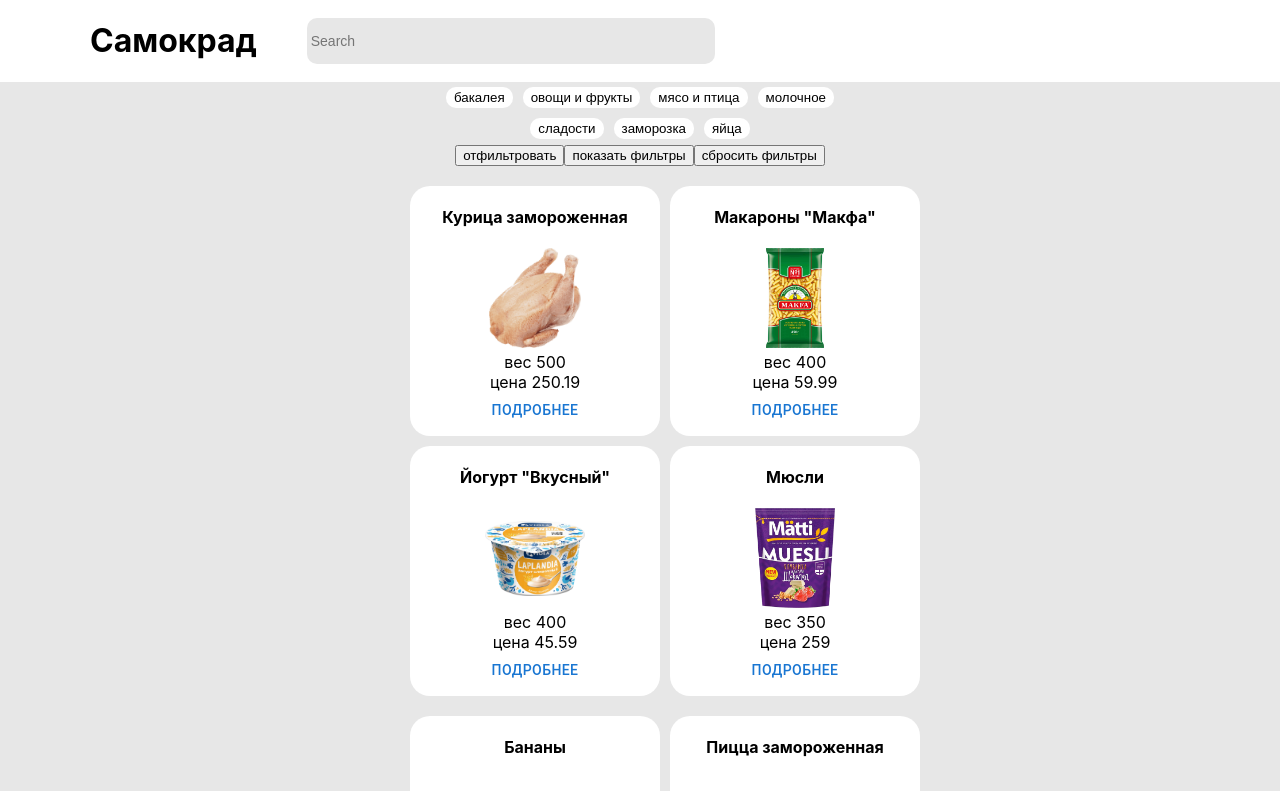
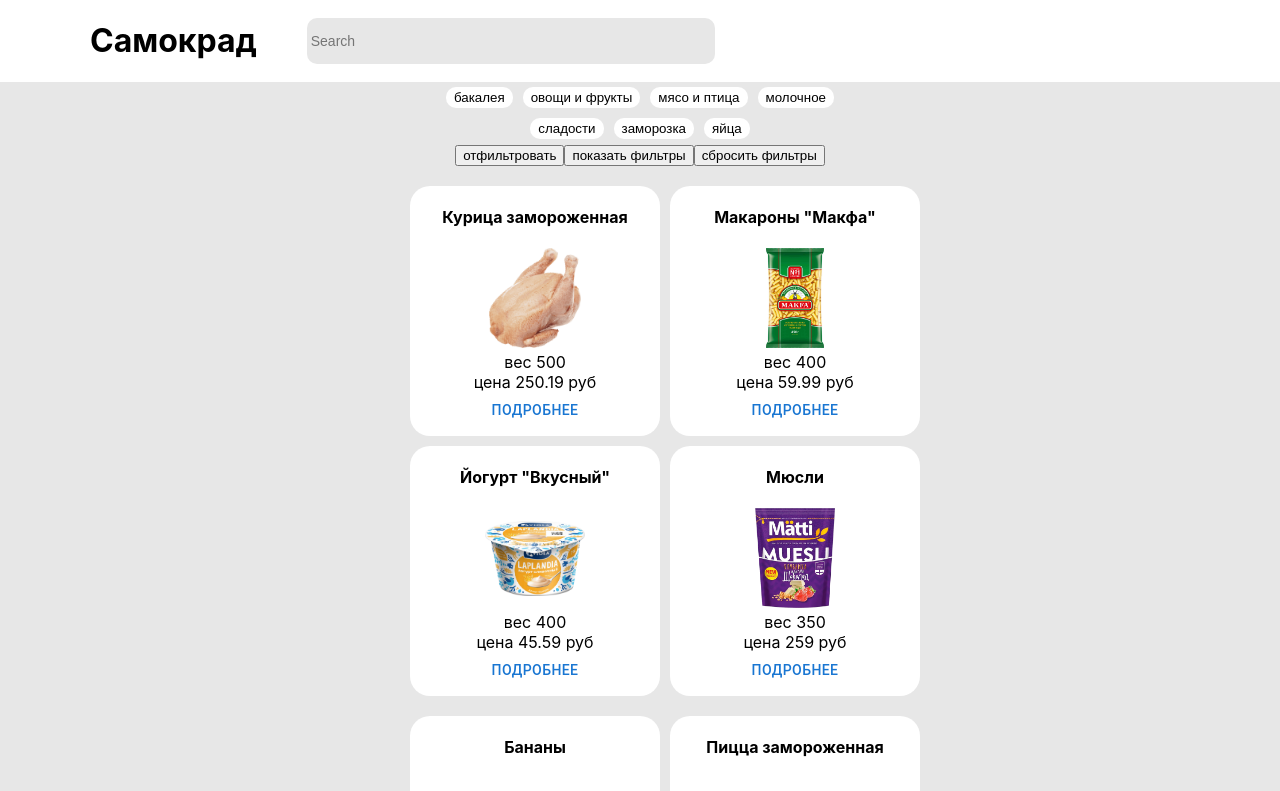
Before and after one commit to Masha-Gorb/grocery-app, a React (Create React App) app: page / in a window 1280 px wide. Shown: the top 791 px of the page. Built offline with nearby package versions, Linux system fonts and the light colour scheme.

Commit message:
feature: add state to local storage refactor: func for searching duplicate objects in newArray refactor: add more info into modal

```diff
--- a/src/App.tsx
+++ b/src/App.tsx
@@ -3,175 +3,21 @@ import './App.css';
 import {Header} from "./components/Header/Header";
 import {MainPage} from "./components/MainPage/MainPage";
 import s from "./components/MainPage/MainPage.module.css";
+import {CategoriesType, ProductType} from "./types";
+import {data} from "./state/scratch";
 
 function App() {
-  let state = [
-    {
-      "createdAt": "2022-11-23T19:50:19.985Z",
-      "id": "730718ae-6c31-11ed-a1eb-0242ac120002",
-      "categories": ["frozen","meat"],
-      "price": 250.19,
-      "img": "img/chicken.jpg",
-      "description": "Попалась - та, которая клевалась",
-      "title": "Курица замороженная",
-      "weight": 500,
-      "calories": {
-        "protein": 32,
-        "fat": 10,
-        "carbohydrates": 2,
-        "amount": 240
-      }
-    },
-    {
-      "createdAt": "2022-11-22T19:50:19.985Z",
-      "id": "730718ae-6c31-11ed-a1eb-0242ac120003",
-      "categories": ["grocery"],
-      "price": 59.99,
-      "img": "img/pasta.jpg",
-      "description": "Самые дешманские",
-      "title": "Макароны \"Макфа\"",
-      "weight": 400,
-      "calories": {
-        "protein": 8,
-        "fat": 10,
-        "carbohydrates": 15,
-        "amount": 320
-      }
-    },
-    {
-      "createdAt": "2022-10-22T19:50:19.985Z",
-      "id": "730718ae-6c31-11ed-a1eb-0242ac120004",
-      "categories": ["dairy","sweets"],
-      "price": 45.59,
-      "img": "img/yogurt.jpg",
-      "description": "Лечит от поноса. После чернослива особенно хорош",
-      "title": "Йогурт \"Вкусный\"",
-      "weight": 400,
-      "calories": {
-        "protein": 12,
-        "fat": 10,
-        "carbohydrates": 30,
-        "amount": 250
-      }
-    },
-    {
-      "createdAt": "2022-11-10T19:50:19.985Z",
-      "id": "730718ae-6c31-11ed-a1eb-0242ac120005",
-      "categories": ["grocery","vegetables","sweets"],
-      "price": 259.0,
-      "img": "img/muesli.jpg",
-      "description": "С клубничкой, следами арахиса, молочных продуктов и яичного желтка",
-      "title": "Мюсли",
-      "weight": 350,
-      "calories": {
-        "protein": 5,
-        "fat": 20,
-        "carbohydrates": 90,
-        "amount": 370
-      }
-    },
-    {
-      "createdAt": "2022-09-22T19:50:19.985Z",
-      "id": "730718ae-6c31-11ed-a1eb-0242ac120010",
-      "categories": ["vegetables"],
-      "price": 109.70,
-      "img": "img/banana.jpg",
-      "description": "Не первой свежести. Зато не зеленые",
-      "title": "Бананы",
-      "weight": 1200,
-      "calories": {
-        "protein": 2,
-        "fat": 8,
-        "carbohydrates": 40,
-        "amount": 150
-      }
-    },
-    {
-      "createdAt": "2022-09-21T19:50:19.985Z",
-      "id": "730718ae-6c31-11ed-a1eb-0242ac120011",
-      "categories": ["vegetables","meat","frozen"],
-      "price": 385,
-      "img": "img/pizza.jpg",
-      "description": "Вкуснее чем Dodo",
-      "title": "Пицца замороженная",
-      "weight": 1200,
-      "calories": {
-        "protein": 2,
-        "fat": 8,
-        "carbohydrates": 40,
-        "amount": 150
-      }
-    },
-    {
-      "createdAt": "2022-10-22T19:50:19.985Z",
-      "id": "730718ae-6c31-11ed-a1eb-0242ac120012",
-      "categories": ["vegetables"],
-      "price": 279.25,
-      "img": "img/pancakes.jpg",
-      "description": "Как у бабушки",
-      "title": "Блины с вишней",
-      "weight": 450,
-      "calories": {
-        "protein": 10,
-        "fat": 40,
-        "carbohydrates": 90,
-        "amount": 350
-      }
-    },
-    {
-      "createdAt": "2022-11-22T20:50:19.985Z",
-      "id": "730718ae-6c31-11ed-a1eb-0242ac120013",
-      "categories": ["grocery"],
-      "price": 90,
-      "img": "img/rice.jpg",
-      "description": "Белый. Но политкорректный",
-      "title": "Рис",
-      "weight": 850,
-      "calories": {
-        "protein": 10,
-        "fat": 8,
-        "carbohydrates": 26,
-        "amount": 320
-      }
-    },
-    {
-      "createdAt": "2022-10-10T22:50:19.985Z",
-      "id": "730718ae-6c31-11ed-a1eb-0242ac120015",
-      "categories": ["sweets","frozen"],
-      "price": 45.50,
-      "img": "img/icecream.jpg",
-      "description": "Зимой хуле",
-      "title": "Мороженое",
-      "weight": 80,
-      "calories": {
-        "protein": 5,
-        "fat": 20,
-        "carbohydrates": 40,
-        "amount": 340
-      }
-    },
-    {
-      "createdAt": "2022-11-15T09:50:19.985Z",
-      "id": "730718ae-6c31-11ed-a1eb-0242ac120020",
-      "categories": ["meat","dairy"],
-      "price": 225.15,
-      "img": "img/pork.jpg",
-      "description": "Дорого богато. Бешамель",
-      "title": "Свинина в сливочном соусе",
-      "weight": 150,
-      "calories": {
-        "protein": 32,
-        "fat": 20,
-        "carbohydrates": 12,
-        "amount": 280
-      }
-    }
-  ]
+  localStorage.setItem('state', JSON.stringify(data))
+  let temporaryState = localStorage.getItem('state')
+  // @ts-ignore
+  let state = JSON.parse(temporaryState)
+  console.log(typeof state)
+
 
   let [filter, setFilter] = useState([''])
-  let [st, setSt] = useState(state)
+  let [products, setProducts] = useState(state)
 
-  const filterState = (arr:any, f:any) => {
+  const filterState = (arr: ProductType[], f: CategoriesType[]) => {
     let newArr = []
     for (let i = 0; i < arr.length; i++) {
       let arrCategories = arr[i].categories
@@ -183,16 +29,15 @@ function App() {
         }
       }
     }
-    // @ts-ignore
-    let newState = [...new Set(newArr)]
-    console.log(newState)
-    setSt(newState)
+
+    let newState  = newArr.filter((item, i, ar) => ar.indexOf(item) === i)
+    setProducts(newState)
     return newState
   }
 
   const removeFilterHandler = () => {
     setFilter([])
-    setSt(state)
+    setProducts(state)
   }
 
 
@@ -215,7 +60,7 @@ function App() {
         <button onClick={() => removeFilterHandler()}>сбросить фильтры</button>
       </div>
 
-      <MainPage state={st}/>
+      <MainPage state={products}/>
     </div>
   );
 }
--- a/src/components/MainPage/MainPage.module.css
+++ b/src/components/MainPage/MainPage.module.css
@@ -17,6 +17,9 @@
 }
 
 .button:hover {
+    background-color: rgba(161, 230, 255, 0.48);
+}
+.button:active {
     background-color: rgba(161, 230, 255, 0.48);
 }
 
--- a/src/components/ProductCard/ProductCard.module.css
+++ b/src/components/ProductCard/ProductCard.module.css
@@ -27,7 +27,7 @@
     top: 50%;
     left: 50%;
     transform: translate(-50%, -50%);
-    height: 400px;
+    height: 500px;
     width: 400px;
     border: 2px solid transparent;
     border-radius: 20px;
@@ -36,12 +36,21 @@
 .modalBoxContainer {
     text-align: center;
     position: absolute;
-    height: 400px;
-    width: 300px;
+    height: 450px;
+    width: 350px;
 }
 
 .modalBoxImg {
+    margin-top: 5px;
     height: 200px;
     width: 200px;
     object-fit: contain;
 }
+
+.modalInfoBox {
+    margin-top: 5px;
+    text-align: left;
+    padding-left: 20px;
+    border-radius: 10px;
+    background-color: rgba(231, 231, 231, 0.42);
+}
--- a/src/components/ProductCard/ProductCard.tsx
+++ b/src/components/ProductCard/ProductCard.tsx
@@ -15,11 +15,11 @@ export const ProductCard = (props: ProductType) => {
   return (
     <div className={s.container}>
       <h4>{props.title}</h4>
-      <img className={s.img} src={props.img} alt='картинка хлеба'/>
+      <img className={s.img} src={props.img} alt='картинка продукта'/>
       <br/>
       <span>{'вес ' + props.weight}</span>
       <br/>
-      <span>{'цена ' + props.price}</span>
+      <span>{'цена ' + props.price + ' руб'}</span>
       <br/>
       <Button onClick={handleOpen}>Подробнее</Button>
 
@@ -33,9 +33,22 @@ export const ProductCard = (props: ProductType) => {
             <h3>{props.title}</h3>
             <img className={s.modalBoxImg} src={props.img} alt={'картинка продукта'}/>
             <br/>
-            <span>{'Описание: ' + props.description}</span>
-            <br/>
-            <span>{'Цена ' + props.price + ' руб.'}</span>
+            <div className={s.modalInfoBox}>
+              <span>{'Описание: ' + props.description}</span>
+              <br/>
+              <span>{'Цена ' + props.price + ' руб.'}</span>
+              <hr/>
+              <span>Пищевая ценность на 100гр</span>
+              <br/>
+              <span>{'Белки ' + props.calories.protein + ' гр'}</span>
+              <br/>
+              <span>{'Углеводы ' + props.calories.carbohydrates + ' гр'}</span>
+              <br/>
+              <span>{'Жиры ' + props.calories.fat + ' гр'}</span>
+              <br/>
+              <span>{'Ккал ' + props.calories.amount}</span>
+            </div>
+
           </div>
         </Box>
       </Modal>
```
Also changed, not shown: src/state/scratch.js (renamed from src/state/scratch.json, +12 -12 lines).
